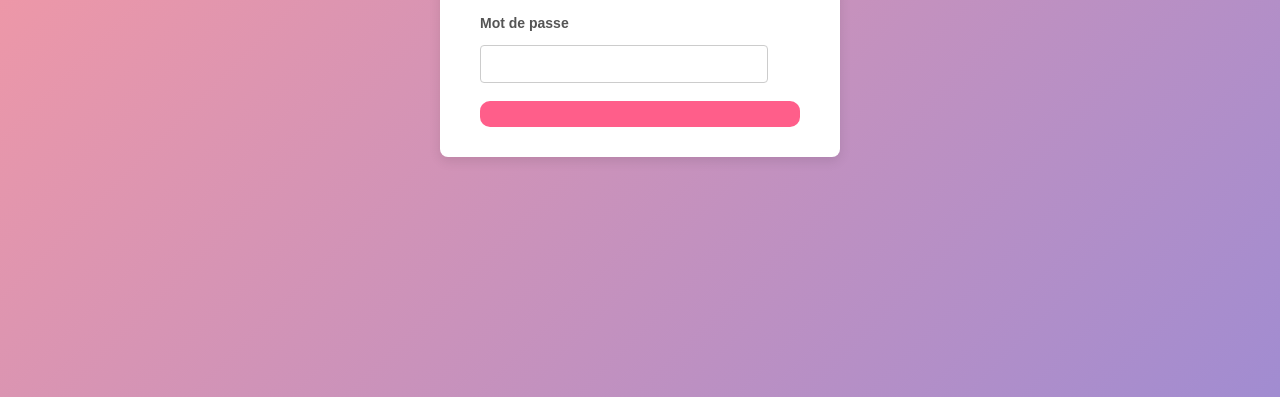
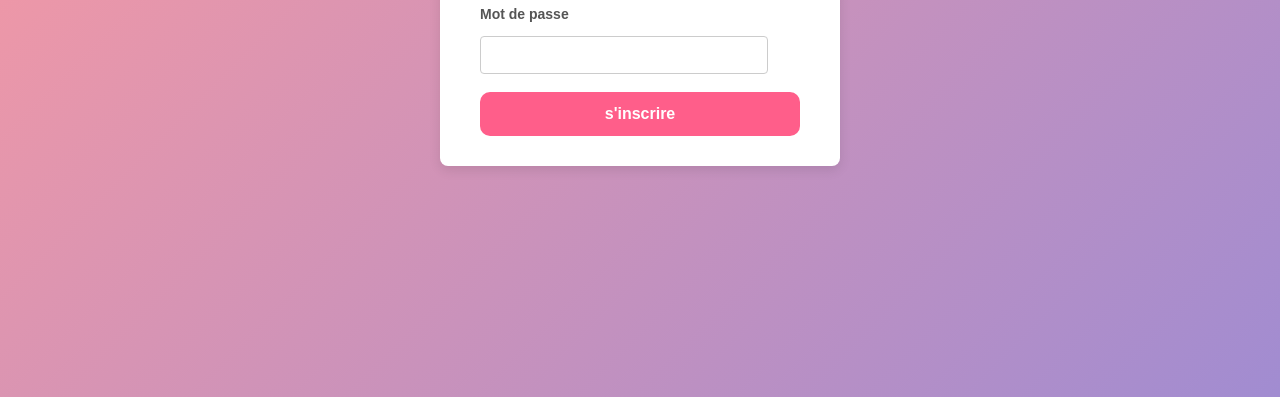
Before and after one commit to nfangagaelle/-projet-1, a plain HTML site: page index.html in a window 1280 px wide. Shown: the part 403-800 px from the top of the page. Drawn offline with nearby package versions, Linux system fonts and the light colour scheme.

Commit message:
Update index.html

```diff
--- a/index.html
+++ b/index.html
@@ -56,7 +56,7 @@
             <label for="password">Mot de passe</label>
             <input type="password" id="password" name="password" required>
 
-            <button type="button"=id="btn -inscrire"></button>
+            <button type="button"=id="btn -inscrire"> s'inscrire</button>
             <p id="message"></P>
         </form>
     </div>
```
